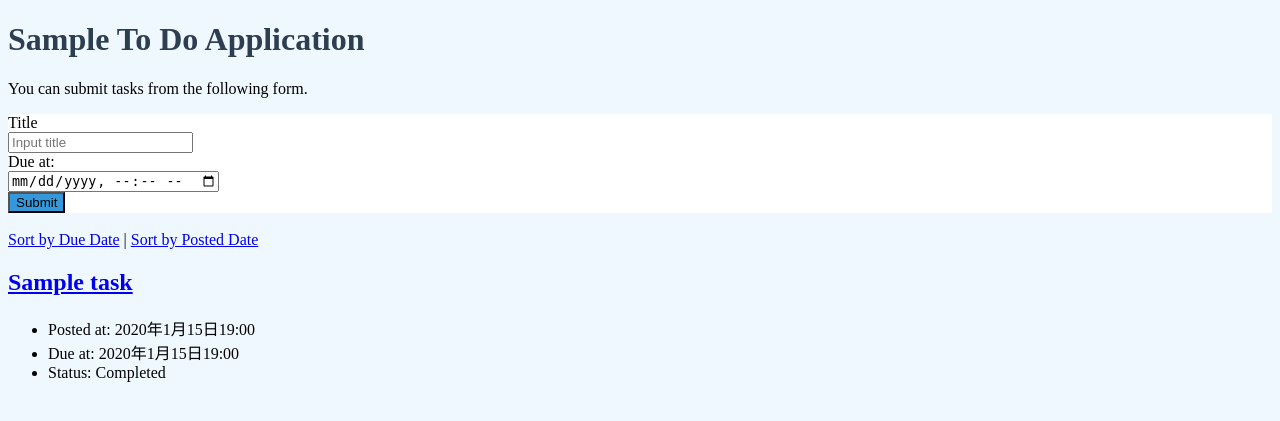
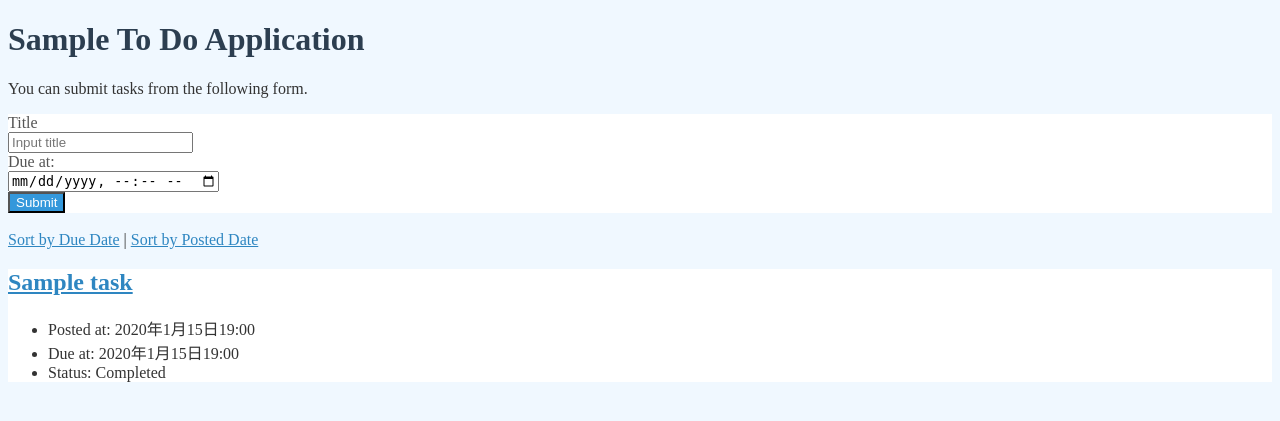
Before and after one commit to s1f102401348/django-test-exercise, a Django app: page / in a window 1280 px wide. Shown: the top 421 px of the page. Run offline with Django 5.2, Linux system fonts and the light colour scheme; tables that the repository leaves empty hold one stand-in row (values such as "Sample post").

Commit message:
色を追加

```diff
--- a/todo/static/todo/css/index.css
+++ b/todo/static/todo/css/index.css
@@ -1,8 +1,9 @@
-/* static/css/style.css */
+
 
 body {
 
   background-color: #f0f8ff;
+  color: #333;
 
 }
 
@@ -15,10 +16,23 @@ form {
 
 }
 
+label {
+  color: #555;
+}
+
 button {
   background-color: #3498db;
+  color: white;
 }
 
 button:hover {
   background-color: #2980b9;
 }
+
+.text {
+  background-color: #ffffff;
+}
+
+a {
+  color: #2e86c1;
+}
```
